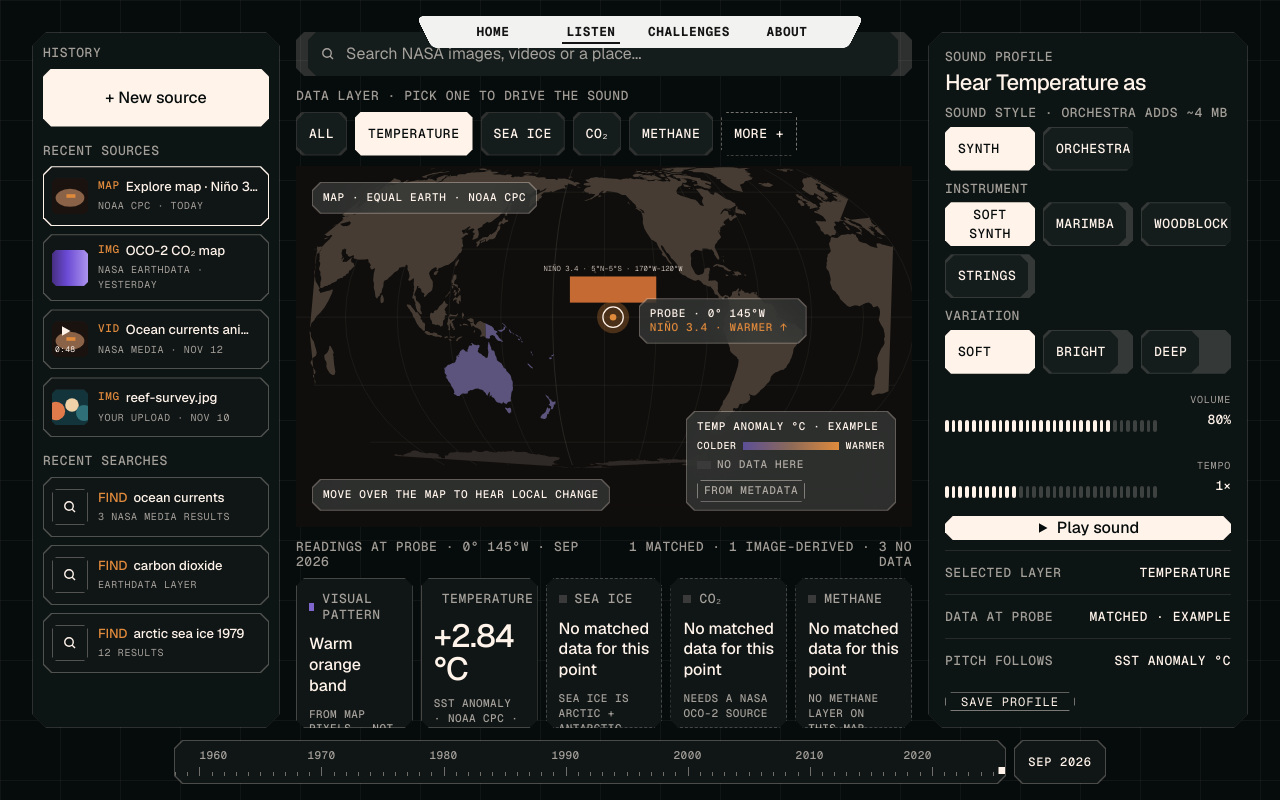
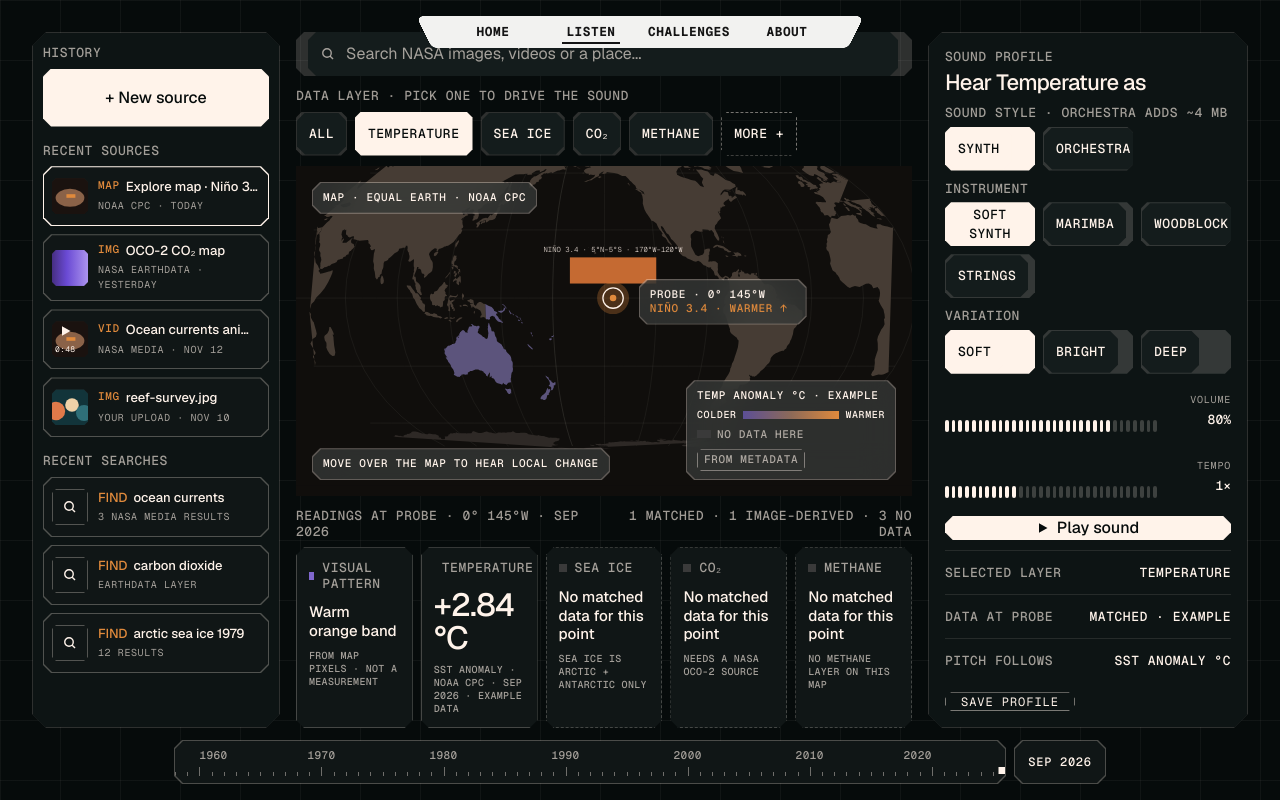
Before and after one commit to acheronx0577/Earth-Juke-Box-Sonifysphere, a Next.js app: page /listen in a window 1280 px wide. Built offline with nearby package versions, Linux system fonts and the light colour scheme.

Commit message:
Stop reading cards from clipping their footer lines.
Cards grow with their copy instead of a fixed 150px box, and the footer uses a tighter line height so every line stays visible.

Co-authored-by: AcheronX. <richardhuynh53@gmail.com>

```diff
--- a/src/components/listen/v4/listen-v4.css
+++ b/src/components/listen/v4/listen-v4.css
@@ -554,22 +554,22 @@
 .lv-card.is-empty strong,
 .lv-card.is-image strong,
 .lv-card.is-loading strong {
-  font-size: 16px;
+  font-size: 15px;
   font-weight: 500;
   letter-spacing: 0;
-  line-height: 1.3;
-  max-width: 16ch;
+  line-height: 1.25;
+  max-width: none;
 }
 
 .lv-card small {
   display: block;
-  margin-top: 10px;
+  margin-top: 8px;
   color: var(--lv-muted);
   font-family: var(--font-geist-mono), monospace;
-  font-size: 11px;
+  font-size: 10px;
   font-weight: 500;
-  line-height: 1.35;
-  letter-spacing: 0.04em;
+  line-height: 1.3;
+  letter-spacing: 0.03em;
   text-transform: uppercase;
 }
 
@@ -1104,8 +1104,8 @@
     width: min(932px, 100%);
   }
   .lv-stage { height: 100%; }
-  .lv-cards { height: 150px; }
-  .lv-card { height: 150px; }
+  .lv-cards { min-height: 150px; height: auto; }
+  .lv-card { height: auto; min-height: 150px; }
   .lv-drawer-only { display: none; }
 }
 
```
